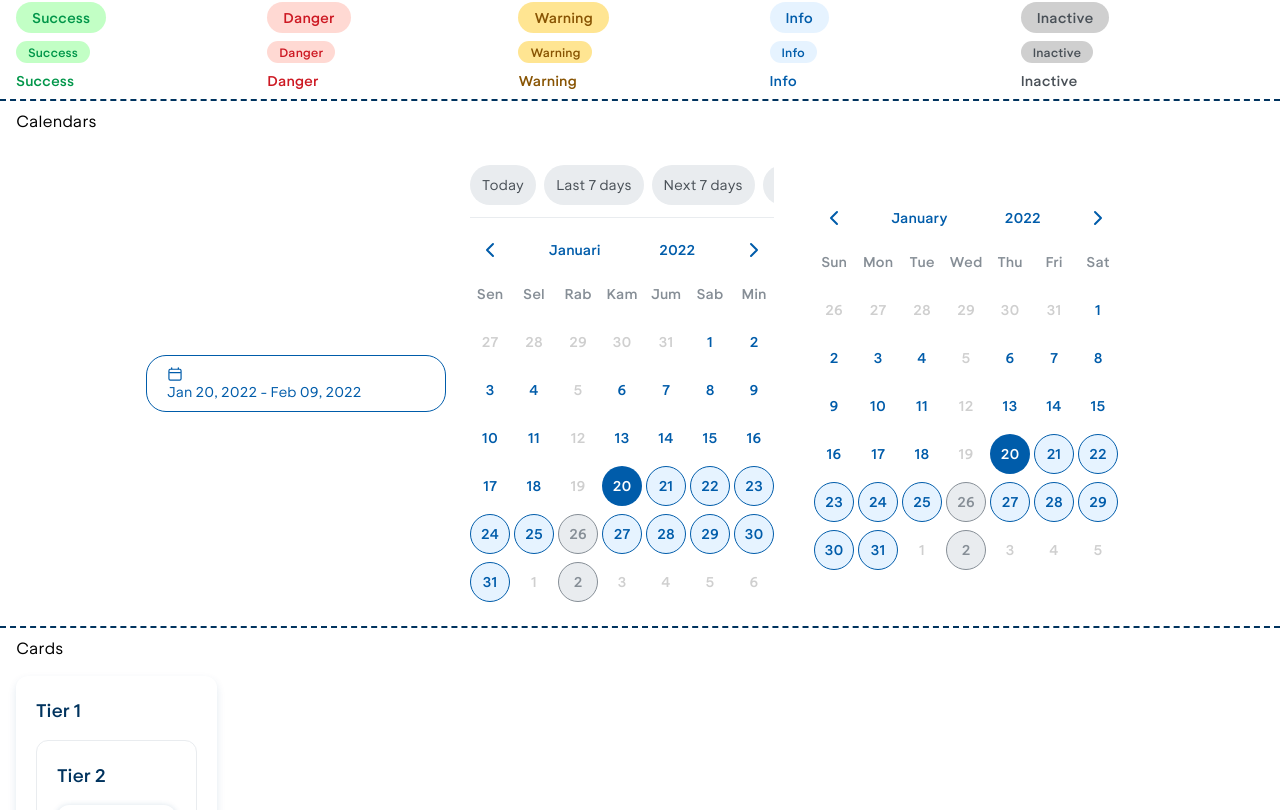
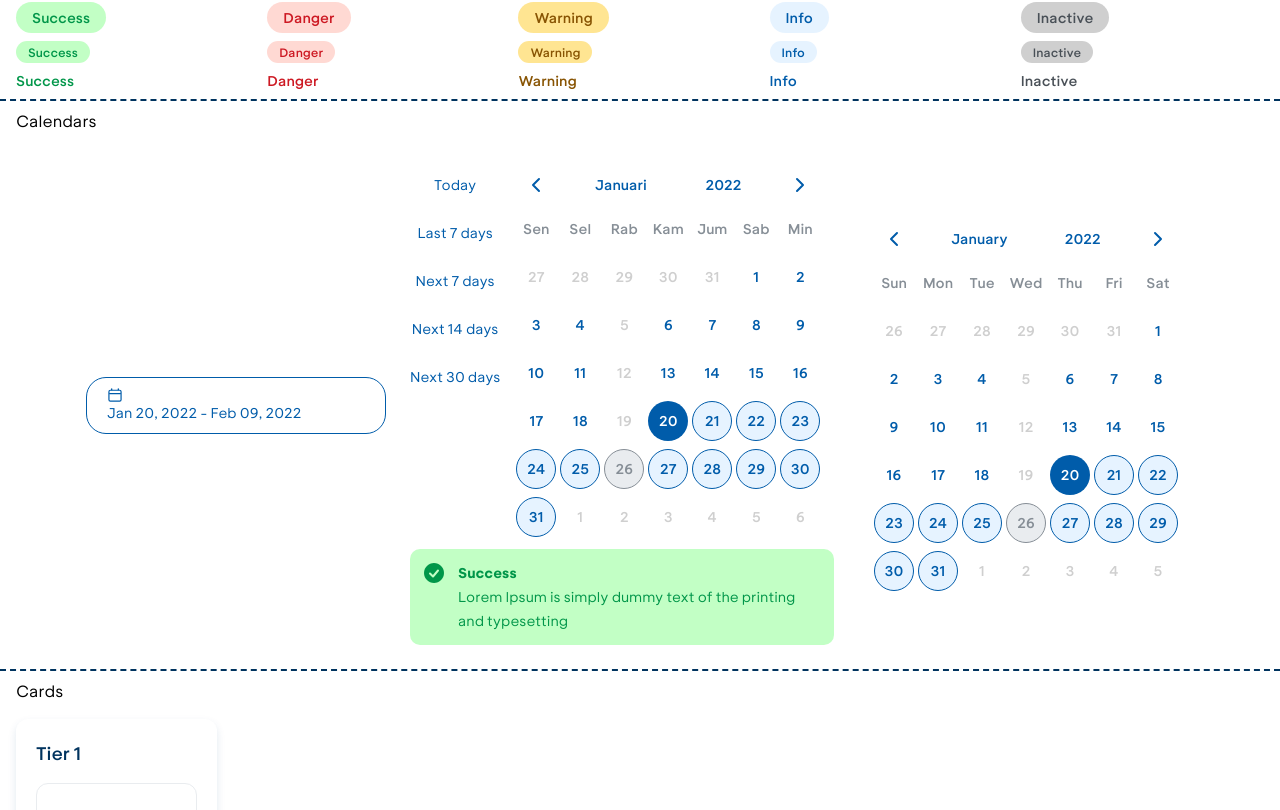
Before and after one commit to shrall/lighthouse-ui, a React (Vite) app: page / in a window 1280 px wide. Shown: the part 1410-2220 px from the top of the page. Built offline with nearby package versions, Linux system fonts and the light colour scheme.

Commit message:
feat(calendar): add alert prop

```diff
--- a/lib/components/ui/alert.tsx
+++ b/lib/components/ui/alert.tsx
@@ -26,7 +26,7 @@ const alertVariants = cva(
   },
 );
 
-type AlertProps = React.HTMLAttributes<HTMLDivElement> &
+export type AlertProps = React.HTMLAttributes<HTMLDivElement> &
   VariantProps<typeof alertVariants> & {
     /** Description of the alert */
     description?: string;
--- a/lib/components/ui/calendar.tsx
+++ b/lib/components/ui/calendar.tsx
@@ -15,6 +15,7 @@ import { useEffect, useRef, useState } from "react";
 import { addYears, format } from "date-fns";
 import { enUS } from "react-day-picker/locale";
 import { Separator } from "./separator";
+import { Alert, AlertProps } from "./alert";
 
 const getYearRange = (year: number) => {
   const startYear = Math.floor(year / 12) * 12;
@@ -38,6 +39,7 @@ type ShortcutsArray =
 type CalendarProps = DayPickerProps & {
   shortcuts?: ShortcutsArray;
   size?: "medium" | "large";
+  alert?: AlertProps;
 };
 
 function Calendar({
@@ -47,6 +49,7 @@ function Calendar({
   showOutsideDays = true,
   shortcuts,
   size = "large",
+  alert,
   ...calendarProps
 }: CalendarProps) {
   const [content, setContent] = useState<"date" | "month" | "year">("date");
@@ -92,15 +95,13 @@ function Calendar({
         weeks: "",
         week: "lui-flex lui-mt-2 lui-gap-x-1",
         day: "lui-p-0",
-        range_middle: "bg-accent last:rounded-e-md first:rounded-s-md",
-        range_start: "bg-accent rounded-s-md",
-        range_end: "bg-accent rounded-e-md",
         ...classNames,
       }}
       components={{
         Months({ ...props }) {
           const { goToMonth } = useDayPicker();
           return (
+            <div className="lui-flex lui-max-w-[26.5rem] lui-flex-col lui-gap-y-3">
               <div
                 className={cn(
                   "lui-flex lui-gap-x-4",
@@ -112,8 +113,7 @@ function Calendar({
                     ref={shortcutContainerRef}
                     className={cn(
                       "lui-flex lui-gap-2",
-                    size === "large" &&
-                      "lui-min-w-[7.3125rem] lui-max-w-[7.3125rem] lui-flex-col",
+                      size === "large" && "lui-max-w-[7.5rem] lui-flex-col",
                       size === "medium" &&
                         "lui-scrollbar-w-none lui-w-[19rem] lui-min-w-[19rem] lui-max-w-[19rem] lui-overflow-x-scroll",
                     )}
@@ -165,6 +165,8 @@ function Calendar({
                   <Separator className="lui-bg-ocean-light-30" />
                 )}
                 <div {...props} />
+              </div>
+              {alert && <Alert {...alert} />}
             </div>
           );
         },
@@ -233,14 +235,12 @@ function Calendar({
                 "lui-size-10 lui-min-w-fit lui-p-0 lui-font-semibold disabled:lui-text-ocean-light-40",
                 modifiers.range_middle &&
                   "lui-border lui-border-ocean-primary-10 lui-bg-ocean-secondary-10 lui-text-ocean-primary-10 hover:lui-text-white",
-                modifiers?.outside &&
-                  "lui-pointer-events-none lui-border-none lui-bg-transparent lui-text-ocean-light-40 disabled:lui-border-none disabled:lui-bg-transparent disabled:lui-text-ocean-light-40",
-                modifiers?.disabled &&
-                  "lui-border-none lui-bg-transparent lui-text-ocean-light-40",
                 (modifiers.range_start ||
                   modifiers.range_middle ||
                   modifiers.range_end) &&
                   "disabled:lui-border disabled:lui-border-solid disabled:lui-border-ocean-dark-10 disabled:lui-bg-ocean-light-30 disabled:lui-text-ocean-dark-10",
+                modifiers?.outside &&
+                  "lui-pointer-events-none lui-border-none lui-bg-transparent lui-text-ocean-light-40 disabled:lui-border-none disabled:lui-bg-transparent disabled:lui-text-ocean-light-40",
               )}
               {...buttonProps}
               aria-selected={modifiers.selected || buttonProps["aria-selected"]}
--- a/src/pages/Calendars.tsx
+++ b/src/pages/Calendars.tsx
@@ -59,7 +59,6 @@ function Calendars() {
         </Popover>
         <Calendar
           mode="range"
-          size="medium"
           defaultMonth={date?.from}
           selected={date}
           onSelect={setDate}
@@ -95,6 +94,12 @@ function Calendars() {
               },
             },
           ]}
+          alert={{
+            variant: "success",
+            title: "Success",
+            description:
+              "Lorem Ipsum is simply dummy text of the printing and typesetting",
+          }}
         />
         <Calendar
           mode="range"
```
Lines whose indentation alone changed are shown as unchanged.
